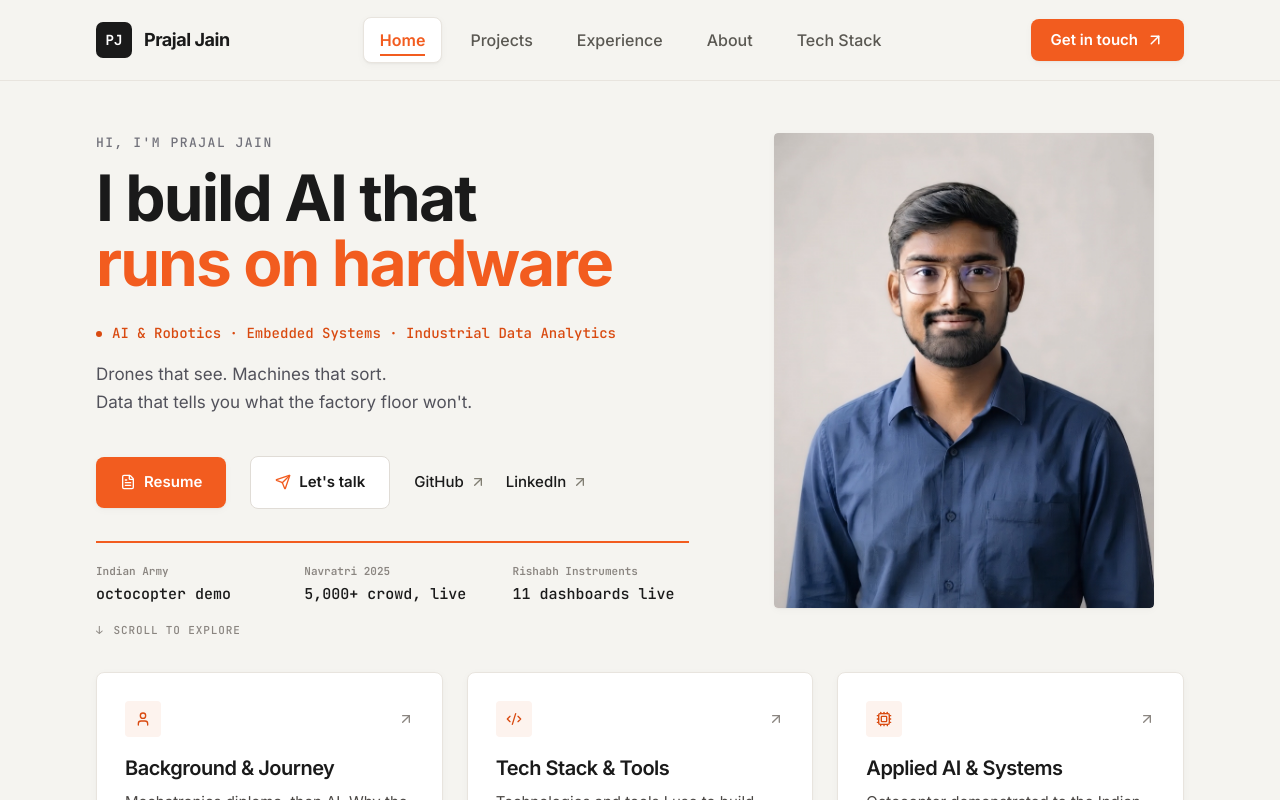
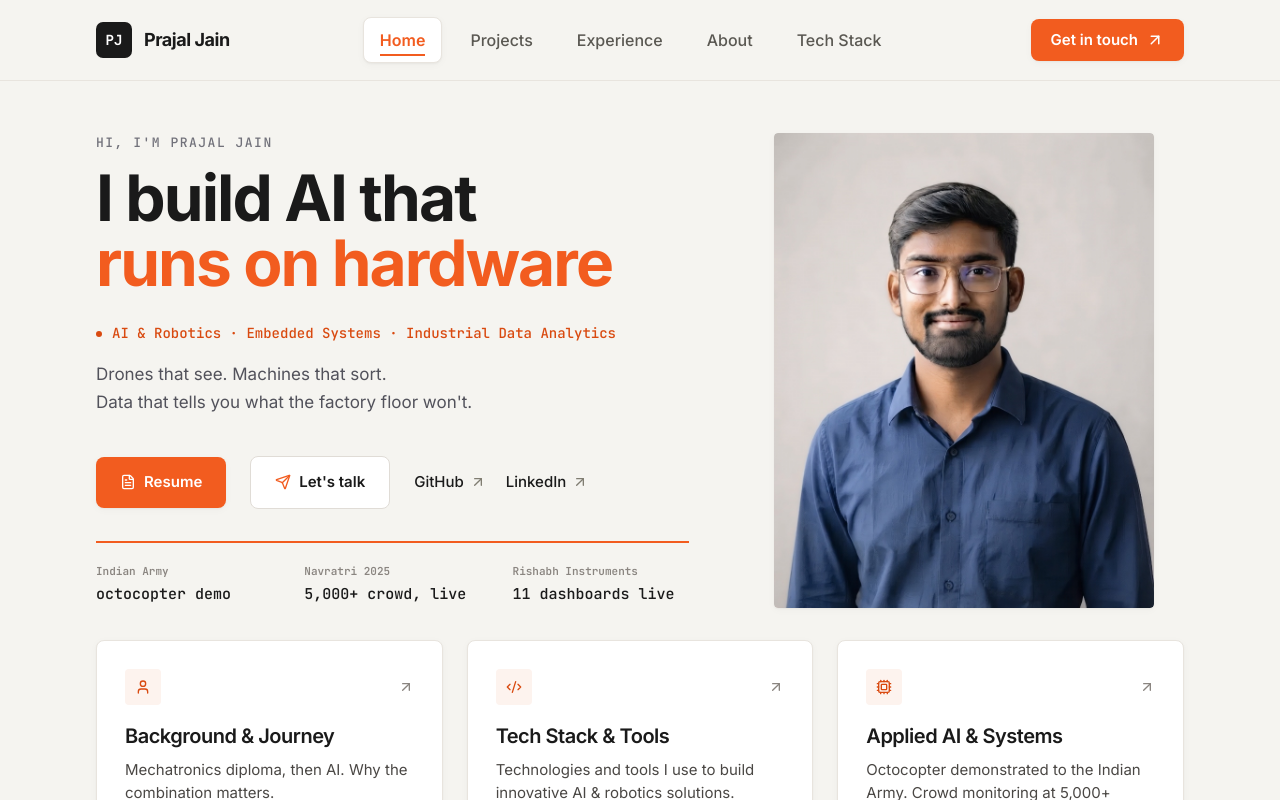
Before and after one commit to Prrajaljain/Portfolio-Setup, a Next.js app: page / in a window 1280 px wide. Shown: the top 800 px of the page. Built offline with nearby package versions, Linux system fonts and the light colour scheme.

Commit message:
Remove scroll indicator and scroll progress bar from page

```diff
--- a/components/home/hero.tsx
+++ b/components/home/hero.tsx
@@ -229,15 +229,6 @@ export function Hero() {
                   </span>
                 </div>
               </div>
-
-              {/* Scroll Indicator: Left-aligned to text column, interactive link to bento grid */}
-              <a
-                href="#bento-grid"
-                className="mt-[16px] hidden md:inline-flex items-center gap-[10px] font-mono text-[11px] font-medium uppercase tracking-[0.08em] text-[#8A8580] text-left hover:text-[#D94A10] transition-colors cursor-pointer"
-              >
-                <span className="inline-block animate-arrow-bob select-none">↓</span>
-                <span>Scroll to explore</span>
-              </a>
             </div>
 
             {/* 6. Button Row: (32px gap to orange divider) */}
--- a/components/site-header.tsx
+++ b/components/site-header.tsx
@@ -6,7 +6,6 @@ import { usePathname } from 'next/navigation'
 import { Menu, X, ArrowUpRight } from 'lucide-react'
 import { navItems, profile } from '@/lib/data'
 import { cn } from '@/lib/utils'
-import { ScrollProgress } from '@/components/scroll-progress'
 
 export function SiteHeader() {
   const pathname = usePathname()
@@ -23,9 +22,7 @@ export function SiteHeader() {
   }, [])
 
   return (
-    <>
-      <ScrollProgress />
-      <header
+    <header
         className={cn(
           'sticky top-0 z-50 border-b border-[#E8E4DE] transition-all duration-200 ease-out',
           scrolled
@@ -129,6 +126,5 @@ export function SiteHeader() {
           </nav>
         )}
       </header>
-    </>
   )
 }
```
